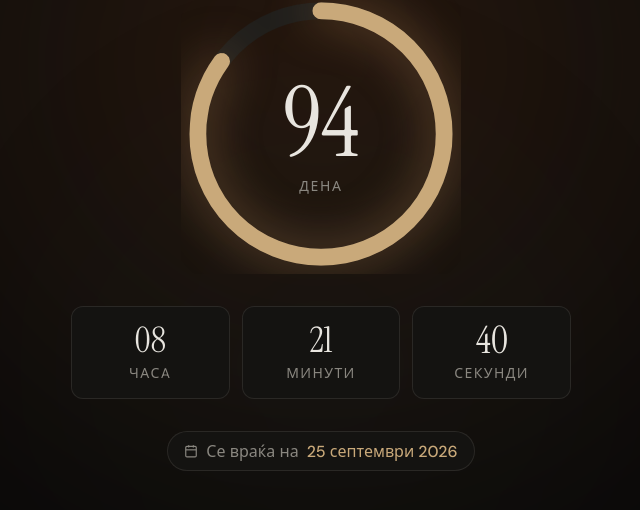
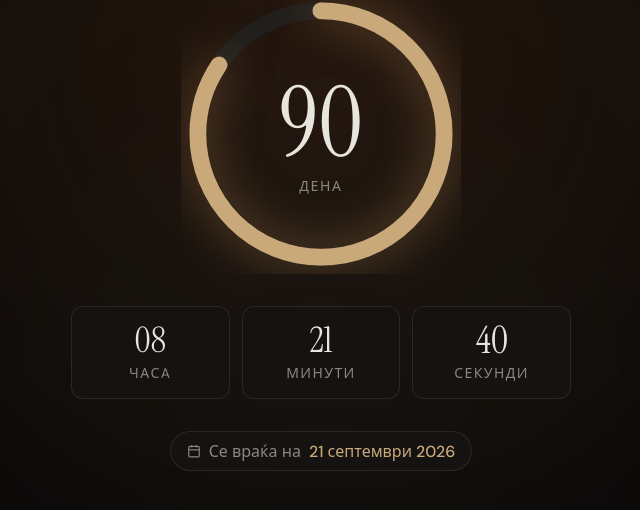
Before and after one commit to proektche1501/domche, a plain HTML site: page index.html in a window 1280 px wide. Shown: the part 210-720 px from the top of the page, without its empty margins (319-959 px from the left). Drawn offline with Linux system fonts and the light colour scheme.

Commit message:
Changed return date (again)

```diff
--- a/index.html
+++ b/index.html
@@ -215,7 +215,7 @@
           <line x1="16" y1="2" x2="16" y2="6"/><line x1="8" y1="2" x2="8" y2="6"/>
           <line x1="3" y1="10" x2="21" y2="10"/>
         </svg>
-        Се враќа на <strong>25 септември 2026</strong>
+        Се враќа на <strong>21 септември 2026</strong>
       </div>
     </div>
 
@@ -236,7 +236,7 @@
   <script>
     // ── Датуми ────────────────────────────────────
     const DEPART    = new Date('2026-06-07T00:00:00');
-    const RETURN    = new Date('2026-09-25T13:00:00');
+    const RETURN    = new Date('2026-09-21T13:00:00');
     const TOTAL_DAYS = Math.round((RETURN - DEPART) / 86400000); // 117 дена
 
     // ── Одбројување ──────────────────────────────
```
